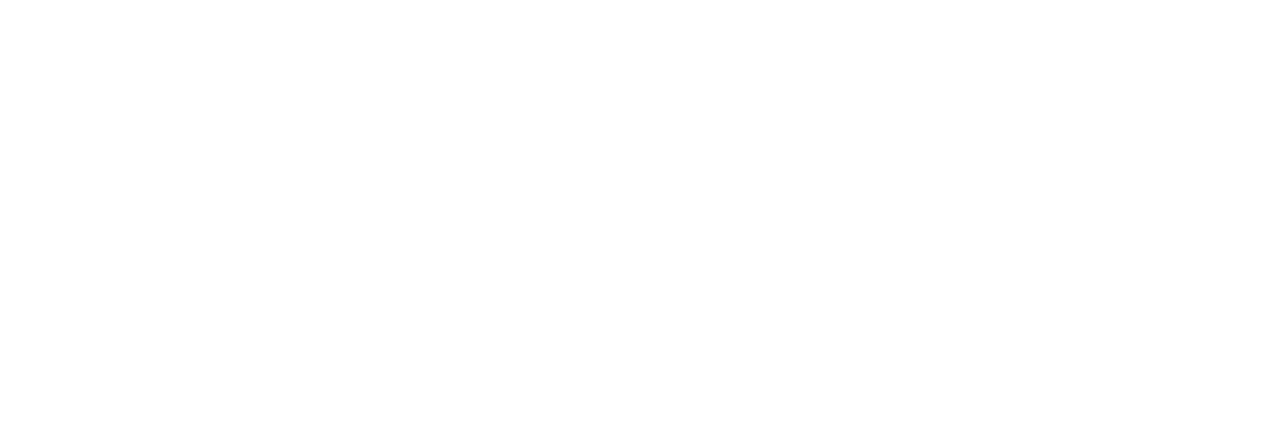
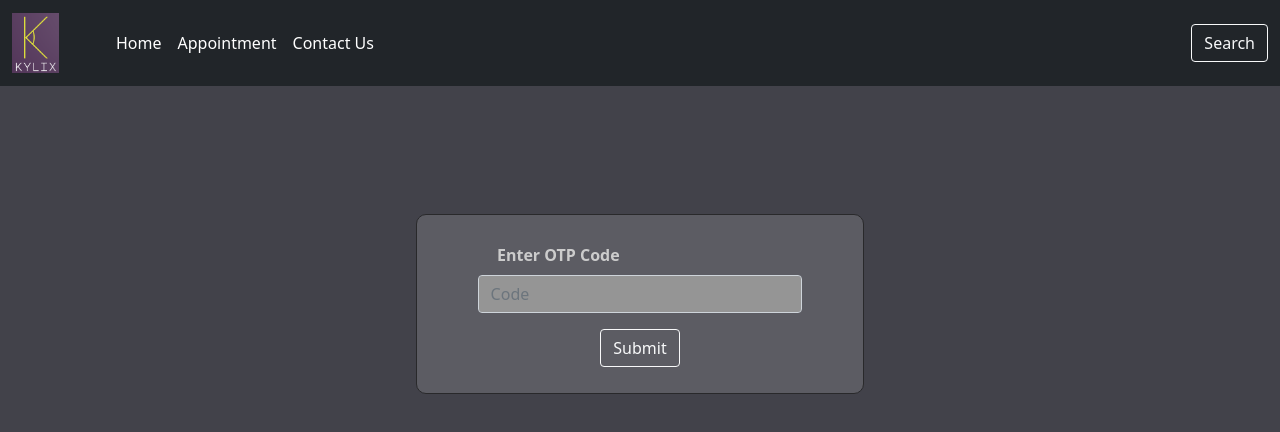
Before and after one commit to crackaf/kylix-frontend, a React (Create React App) app: page /auth in a window 1280 px wide. Before the commit this address had no page. Shown: the top 432 px of the page. Built offline with nearby package versions, Linux system fonts and the light colour scheme.

Commit message:
feat(Auth): Added auth page

```diff
--- a/src/App.tsx
+++ b/src/App.tsx
@@ -4,6 +4,7 @@
 import Home from 'pages/home';
 import Signup from 'pages/signup';
 import Login from 'pages/login';
+import Auth from 'pages/auth';
 
 /**
  *
@@ -20,6 +21,7 @@
           <Route path="/" element={<Home />} />
           <Route path="/signup" element={<Signup />} />
           <Route path="/login" element={<Login />} />
+          <Route path="/auth" element={<Auth />} />
         </Routes>
       </BrowserRouter>
     </div>
--- /dev/null
+++ b/src/pages/auth/index.tsx
@@ -0,0 +1,62 @@
+import React from 'react';
+import styled from 'styled-components';
+import Navbar from 'components/navbar';
+import Colors from 'theme/colors';
+
+const PageContainer = styled.div`
+  background-color: ${Colors.background};
+  height: 100vh;
+  width: 100%;
+`;
+
+const AuthContainer = styled.div`
+  height: 180px;
+  width: 35%;
+  margin: 0 auto;
+  margin-top: 10%;
+  background-color: ${Colors.formBackground};
+  border: 1px solid ${Colors.border};
+  padding: 20px;
+  border-radius: 10px;
+`;
+
+const Label = styled.label`
+  color: #cccccc;
+  font-weight: 600;
+  margin-left: 60px;
+`;
+
+const SubmitButton = styled.button`
+  margin: 0 auto;
+  display: block;
+`;
+
+const Input = styled.input`
+  width: 80%;
+  background-color: #959595;
+  margin: 0 auto;
+  color: wheat;
+`;
+
+/**
+ * @dev Auth Component
+ * @return {JSX.Element}
+ */
+function Auth() {
+  return (
+    <PageContainer>
+      <Navbar isLoggedIn />
+      <AuthContainer>
+        <form>
+          <div className="mb-3 mt-2">
+            <Label className="form-label">Enter OTP Code</Label>
+            <Input type="text" className="form-control" placeholder="Code" />
+          </div>
+        </form>
+        <SubmitButton className="btn btn-outline-light">Submit</SubmitButton>
+      </AuthContainer>
+    </PageContainer>
+  );
+}
+
+export default Auth;
```
